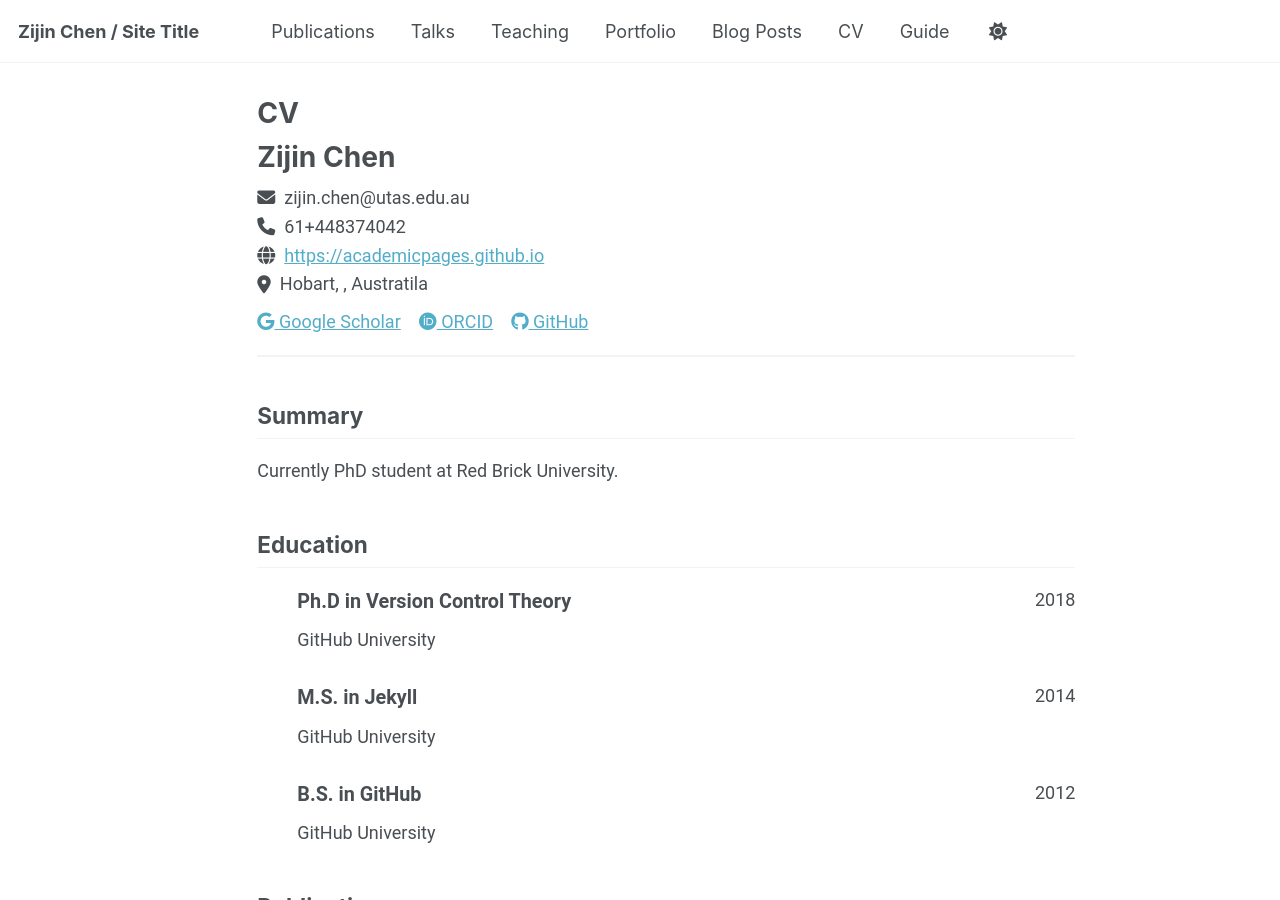
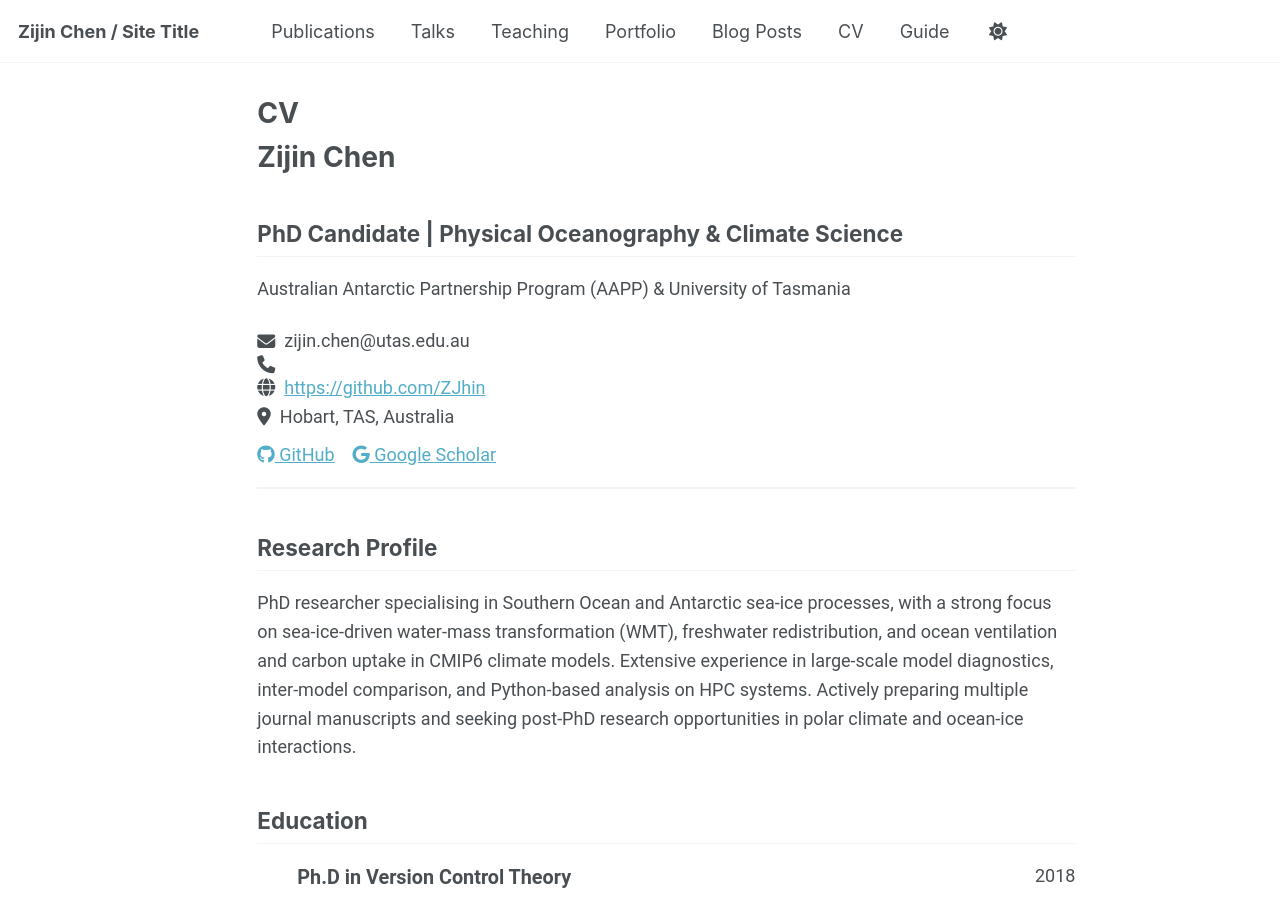
Before and after one commit to ZJhin/CV, a Jekyll site: the page built from _pages/cv-json.md, in a window 1280 px wide and 900 px high. Built offline with Jekyll 4.4.1, drawn with Linux system fonts in a browser that asks for light colours; a script bundle is joined from its source files by our own code; library files that are not in the unit come from our copies.

Commit message:
Update CV JSON content from provided profile snapshot

```diff
--- a/_data/cv.json
+++ b/_data/cv.json
@@ -2,33 +2,30 @@
   "basics": {
     "name": "Zijin Chen",
     "email": "zijin.chen@utas.edu.au",
-    "phone": "61+448374042",
-    "website": "https://academicpages.github.io",
-    "summary": "Currently PhD student at Red Brick University.",
+    "phone": "",
+    "website": "https://github.com/ZJhin",
+    "summary": "PhD researcher specialising in Southern Ocean and Antarctic sea-ice processes, with a strong focus on sea-ice-driven water-mass transformation (WMT), freshwater redistribution, and ocean ventilation and carbon uptake in CMIP6 climate models. Extensive experience in large-scale model diagnostics, inter-model comparison, and Python-based analysis on HPC systems. Actively preparing multiple journal manuscripts and seeking post-PhD research opportunities in polar climate and ocean-ice interactions.",
     "location": {
       "address": "",
       "postalCode": "7000",
       "city": "Hobart",
-      "countryCode": "Austratila",
-      "region": ""
+      "countryCode": "Australia",
+      "region": "TAS"
     },
     "profiles": [
+      {
+        "network": "GitHub",
+        "username": "ZJhin",
+        "url": "https://github.com/ZJhin"
+      },
       {
         "network": "Google Scholar",
         "username": "",
         "url": "https://scholar.google.com/citations?user=PS_CX0AAAAAJ"
-      },
-      {
-        "network": "ORCID",
-        "username": "",
-        "url": "https://orcid.org/yourorcidurl"
-      },
-      {
-        "network": "GitHub",
-        "username": "academicpages",
-        "url": "https://github.com/academicpages"
       }
-    ]
+    ],
+    "label": "PhD Candidate | Physical Oceanography & Climate Science",
+    "affiliation": "Australian Antarctic Partnership Program (AAPP) & University of Tasmania"
   },
   "work": [],
   "education": [
--- a/_includes/cv-template.html
+++ b/_includes/cv-template.html
@@ -21,6 +21,10 @@
     <h1>{{ cv.basics.name }}</h1>
     {% if cv.basics.label %}
     <h2>{{ cv.basics.label }}</h2>
+    {% endif %}
+
+    {% if cv.basics.affiliation %}
+    <p>{{ cv.basics.affiliation }}</p>
     {% endif %}
 
     <div class="cv-contact">
@@ -63,7 +67,7 @@
   {% if cv.basics.summary %}
   <!-- Summary -->
   <div class="cv-section">
-    <h2>Summary</h2>
+    <h2>Research Profile</h2>
     <p>{{ cv.basics.summary }}</p>
   </div>
   {% endif %}
```
